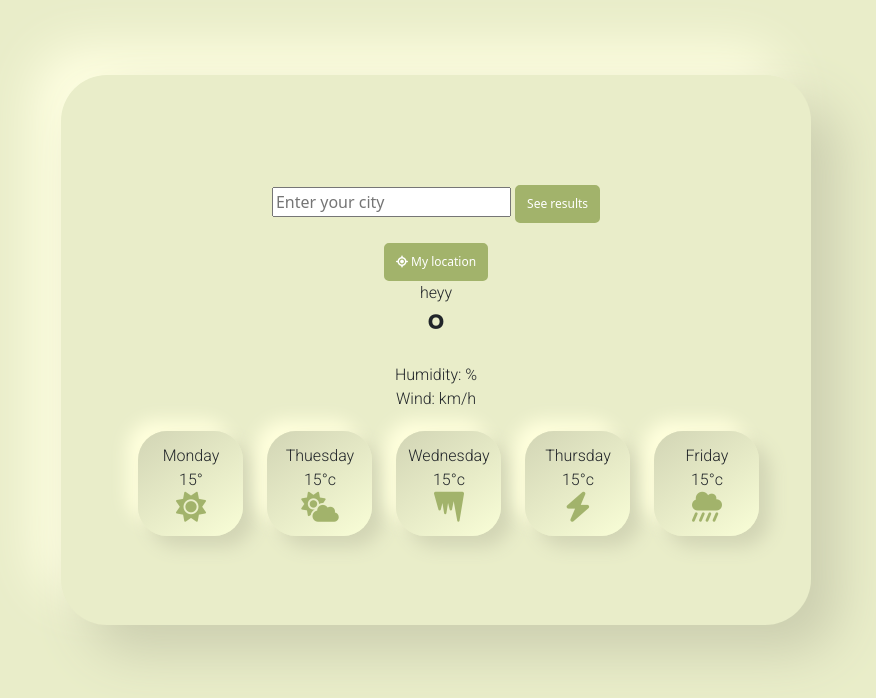
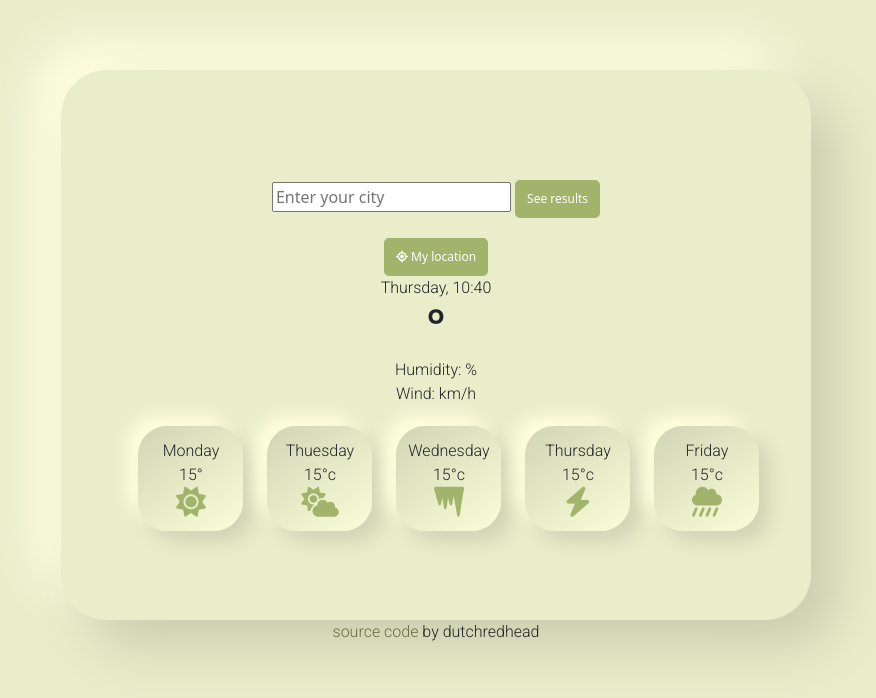
Before and after one commit to dutchredhead/shecodes-w6-weatherapp, a plain HTML site: page index.html in a window 1280 px wide. Shown: the whole page, without its empty margins (204-1080 px from the left). Drawn offline with nearby package versions, Linux system fonts and the light colour scheme; no server answers.

Commit message:
added source code link

```diff
--- a/index.html
+++ b/index.html
@@ -94,10 +94,20 @@
         <div class="col-sm-1"></div>
       </div>
     </div>
+    <p>
+      <a
+        class="red"
+        href="https://github.com/dutchredhead/shecodes-w6-weatherapp"
+        target="blank"
+        rel="noreferrer"
+        >source code</a
+      >
+      by dutchredhead
+    </p>
     <script
       src="https://kit.fontawesome.com/364e231dd8.js"
       crossorigin="anonymous"
     ></script>
-    <script src="script.js"></script>
+    <script src="sript.js"></script>
   </body>
 </html>
--- a/style.css
+++ b/style.css
@@ -3,13 +3,16 @@ body {
   display: flex;
   justify-content: center;
   background-color: #e9edc9;
+  flex-wrap: wrap;
+  flex-direction: column;
+  align-items: center;
 }
 
 .box {
   width: 750px;
   height: 550px;
   /* background-color: #e9edc9; */
-  margin-top: 75px;
+  margin-top: 70px;
   display: flex;
   justify-content: center;
   align-items: center;
@@ -29,6 +32,10 @@ body {
 a {
   text-decoration: none;
   color: #000;
+}
+
+.red {
+  color: #64703b;
 }
 
 a:hover {
```
Also changed, not shown: 1 other file.
